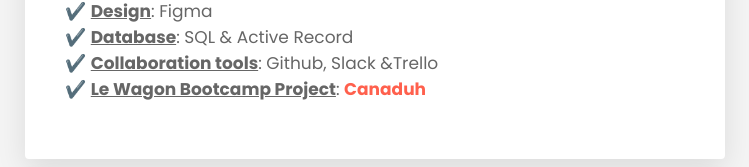
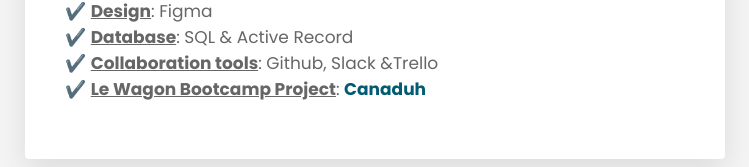
Before and after one commit to rmb-lab/profile, a plain HTML site: page index.html in a window 1280 px wide. In both pictures the pointer is over the link "Canaduh". Shown: the part 939-1106 px from the top of the page, without its empty margins (265-1014 px from the left). Drawn offline with Linux system fonts and the light colour scheme.

Commit message:
changed hover color

```diff
--- a/style.css
+++ b/style.css
@@ -140,7 +140,7 @@
 }
 
 .card-white a:hover{
-  color: #ff604d;
+  color: #015b73;
 }
 
 /*END FOOTER*/
```
